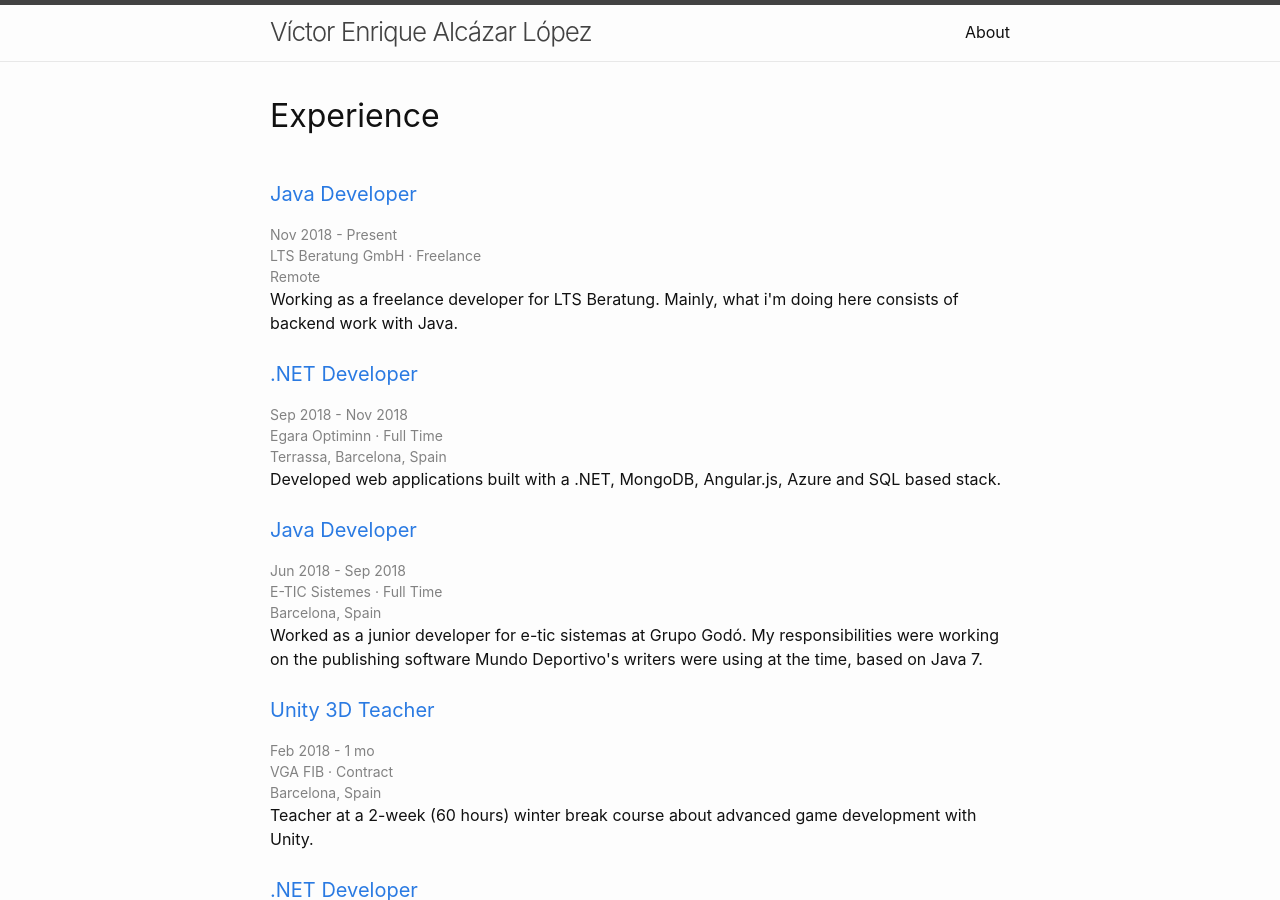
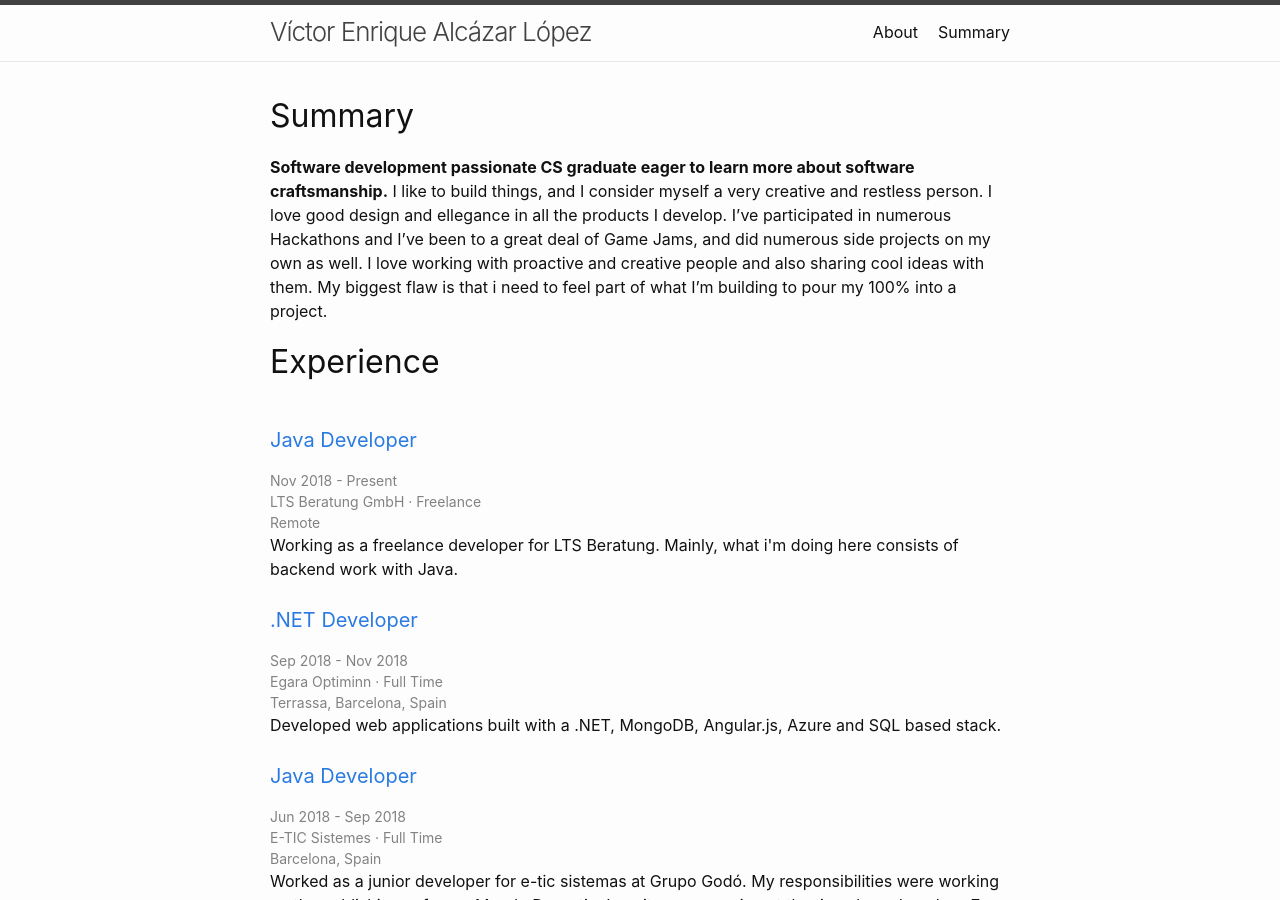
Before and after one commit to landlockedboat/resume, a Jekyll site: the page built from index.markdown, in a window 1280 px wide and 900 px high. Built offline with Jekyll 4.4.1, drawn with Linux system fonts in a browser that asks for light colours.

Commit message:
:sparkles: Added summary text

```diff
--- a/index.markdown
+++ b/index.markdown
@@ -3,4 +3,7 @@
 # To modify the layout, see https://jekyllrb.com/docs/themes/#overriding-theme-defaults
 
 layout: home
+title: Summary
 ---
+
+**Software development passionate CS graduate eager to learn more about software craftsmanship.** I like to build things, and I consider myself a very creative and restless person. I love good design and ellegance in all the products I develop. I’ve participated in numerous Hackathons and I’ve been to a great deal of Game Jams, and did numerous side projects on my own as well. I love working with proactive and creative people and also sharing cool ideas with them. My biggest flaw is that i need to feel part of what I’m building to pour my 100% into a project.
```
